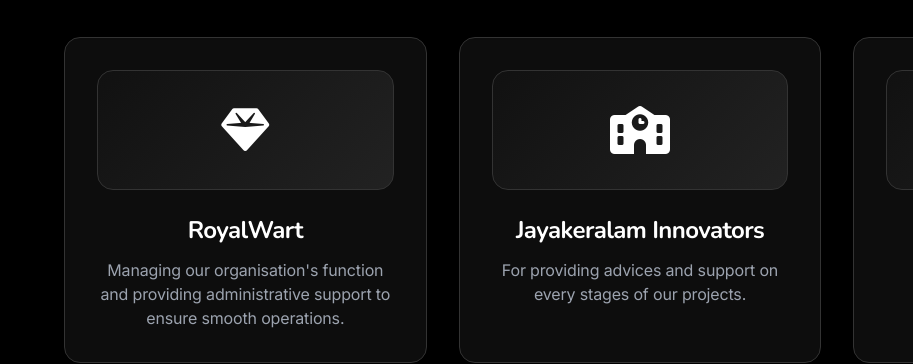
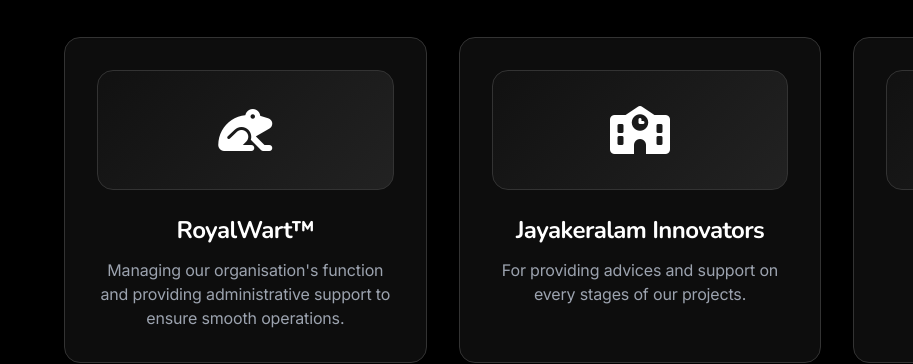
Before and after one commit to InspireClubFoundation/inspireclubfoundation.github.io, a plain HTML site: page sponsors.html in a window 1280 px wide. Shown: the part 727-1091 px from the top of the page, 0-913 px from the left. Drawn offline with nearby package versions, Linux system fonts and the light colour scheme.

Commit message:
Update sponsors.html

```diff
--- a/sponsors.html
+++ b/sponsors.html
@@ -231,9 +231,9 @@
             <div class="grid grid-cols-1 md:grid-cols-2 lg:grid-cols-3 gap-8">
               <div class="card rounded-2xl p-8 text-center">
                 <div class="sponsor-logo">
-                  <i class="fas fa-gem"></i>
+                  <i class="fas fa-frog"></i>
                 </div>
-                <h4 class="text-2xl mb-3 logo-font">RoyalWart</h4>
+                <h4 class="text-2xl mb-3 logo-font">RoyalWart&trade;</h4>
                 <p class="text-gray-400">
                   Managing our organisation's function and providing
                   administrative support to ensure smooth operations.
```
